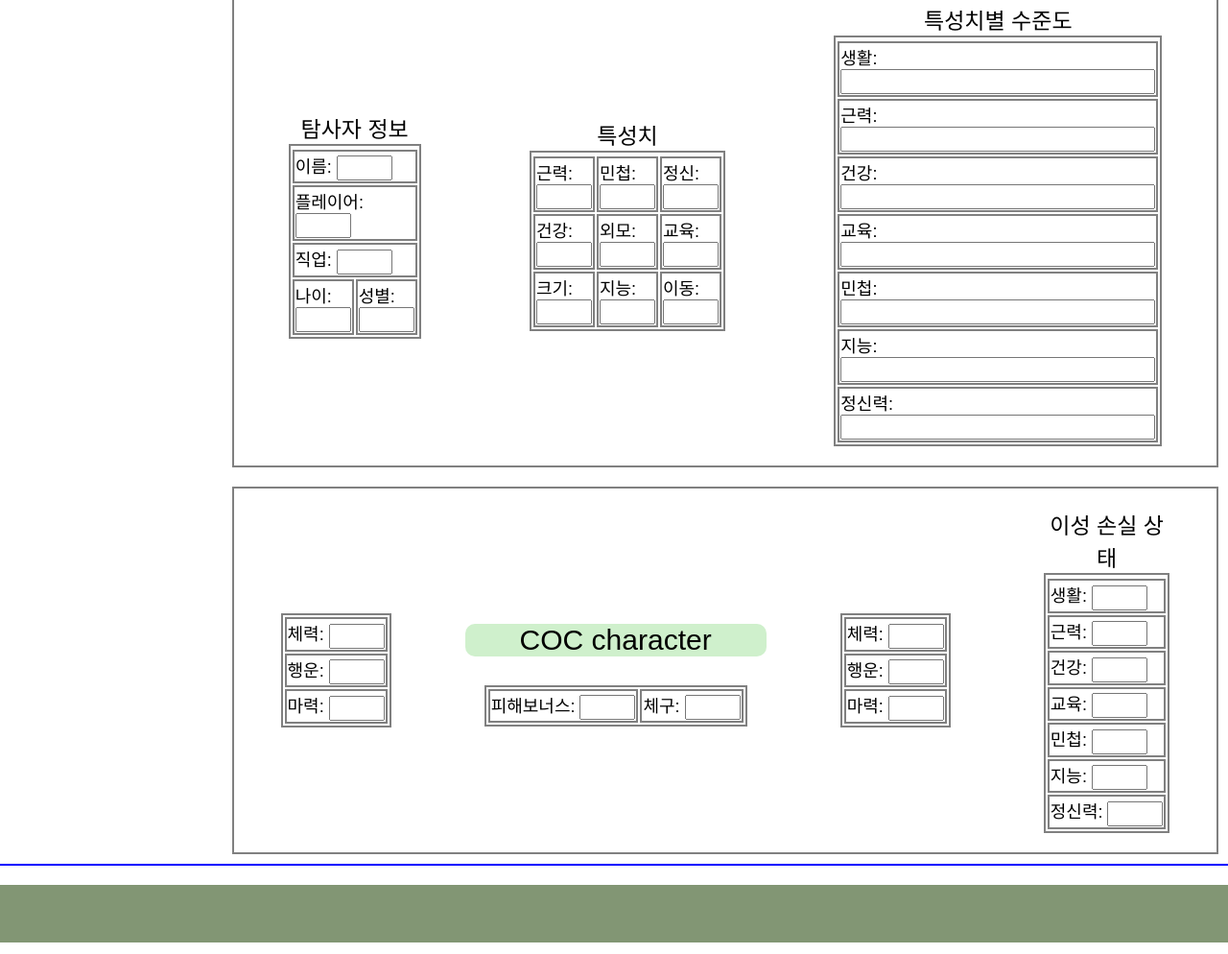
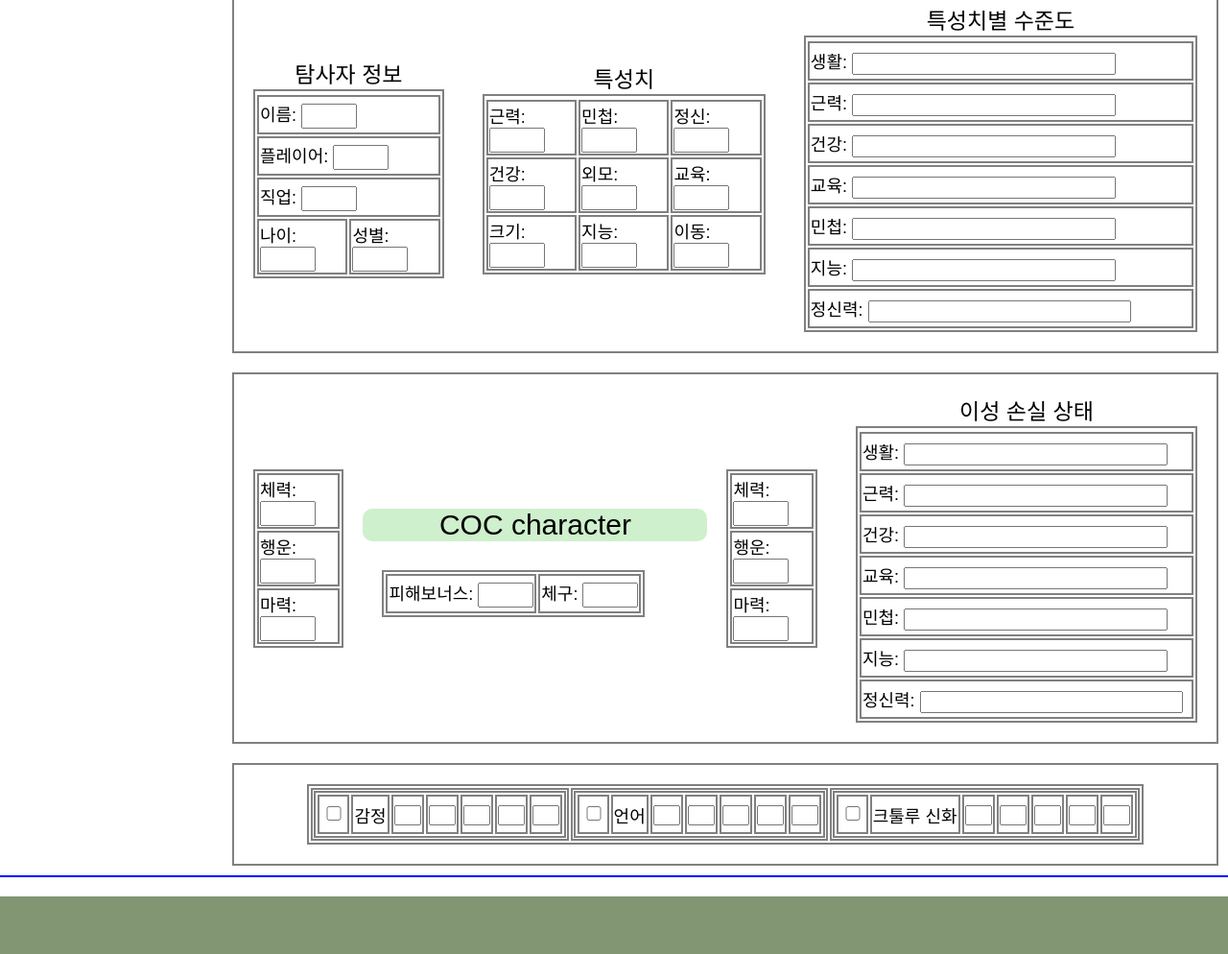
Before and after one commit to toddla23/COC_poject_in_web, a plain HTML site: page sheetPage/sheet.html in a window 1280 px wide. Shown: the part 155-1149 px from the top of the page at 96% size. Drawn offline with Linux system fonts and the light colour scheme; a web font is replaced by a local one.

Commit message:
페이지 대격변

```diff
--- a/sheetPage/sheet.css
+++ b/sheetPage/sheet.css
@@ -25,9 +25,11 @@ table{
 caption{
   font-size: 23px;
 }
+
 td{
-  width: fit-content;
-  height: fit-content;
+  min-width: fit-content;
+  width: 40px;
+  height: 35px;
   border: 2px solid gray;
   font-size: 18px;
 }
@@ -38,25 +40,69 @@ input{
 }
 
 #info{
-  width: 0.25em;
+  flex-grow: 2;
 }
 #status{
-  width: 0.3em;
+  flex-grow: 3;
 }
 
 #status_condition{
-  width: 9em;
+  flex-grow: 4;
 }
-
+#status_condition input{
+  width: 20em;
+  height: 17px;
+}
 
 #title{
   background-color: #CFF0CC;
   text-align: center;
   font-size: 30px;
-  border-radius: 10PX;
+  border-radius: 10px;
 }
 
-#status_condition input{
-  width: 20rem;
-  height: 20px;
+#HP_LUK_MP
+{
+  flex-grow: 1;
 }
+
+#body_size
+{
+  flex-grow: 2;
+}
+
+#body_size_table td{
+  width: max-content;
+}
+
+#mental
+{
+  flex-grow: 1;
+}
+
+#mental_condition{
+  flex-grow: 3;
+}
+
+
+#mental_condition input{
+  width: 20em;
+  height: 17px;
+}
+
+.function_table{
+  width: fit-content;
+  margin: 0;
+}
+
+
+.function_name{
+  width: 100px;
+  height: 10px;
+  white-space:nowrap;
+}
+
+.function_table input{
+  width: 20px;
+  height: 15px;
+}
--- a/sheetPage/sheet.html
+++ b/sheetPage/sheet.html
@@ -32,7 +32,7 @@
 		<div id="main">
 
       <div id="sheet">
-        <div>
+        <div class="sheet_base">
           <table id="info">
             <tr>
               <caption colspan="2">탐사자 정보</caption>
@@ -172,7 +172,7 @@
           </table>
         </div>
 
-        <div>
+        <div class="sheet_base">
           <table id="HP_LUK_MP">
             <tr>
               <td>
@@ -193,10 +193,11 @@
               </td>
             </tr>
           </table>
-          <div>
+
+          <div id = "body_size">
             <P id="title">COC character</P>
 
-            <table id="HP_LUK_MP">
+            <table id="body_size_table">
               <tr>
                 <td>
                   <label for="status">피해보너스: </label>
@@ -212,7 +213,7 @@
 
 
 
-          <table id="HP_LUK_MP">
+          <table id="mental">
             <tr>
               <td>
                 <label for="status">체력: </label>
@@ -282,6 +283,54 @@
           </table>
         </div>
 
+        <div id="investigator_function">
+          <table>
+            <tr>
+              <td>
+                <table class="function_table">
+                  <tr>
+                    <td><input type="checkbox"></td>
+                    <td class="function_name">감정</td>
+                    <td><input type="number"></td>
+                    <td><input type="number"></td>
+                    <td><input type="number"></td>
+                    <td><input type="number"></td>
+                    <td><input type="number"></td>
+                  </tr>
+                </table>
+              </td>
+
+              <td>
+                <table class="function_table">
+                  <tr>
+                    <td><input type="checkbox"></td>
+                    <td class="function_name">언어</td>
+                    <td><input type="number"></td>
+                    <td><input type="number"></td>
+                    <td><input type="number"></td>
+                    <td><input type="number"></td>
+                    <td><input type="number"></td>
+                  </tr>
+                </table>
+              </td>
+
+              <td>
+                <table class="function_table">
+                  <tr>
+                    <td><input type="checkbox"></td>
+                    <td class="function_name">크툴루 신화</td>
+                    <td><input type="number"></td>
+                    <td><input type="number"></td>
+                    <td><input type="number"></td>
+                    <td><input type="number"></td>
+                    <td><input type="number"></td>
+                  </tr>
+                </table>
+              </td>
+
+            </tr>
+          </table>
+        </div>
 
       </div>
 
--- a/team/team.css
+++ b/team/team.css
@@ -0,0 +1,3 @@
+#asd{
+  font-size: 100px;
+}
```
Also changed, not shown: index/index.html (+2 -2 lines), practice/03.html (+24 -48 lines), team/team.html (+39 -4 lines), updatelog/updateLog.css (added, +19 -0 lines), updatelog/updateLog.html (+51 -4 lines), updatelog/style.css (deleted).
